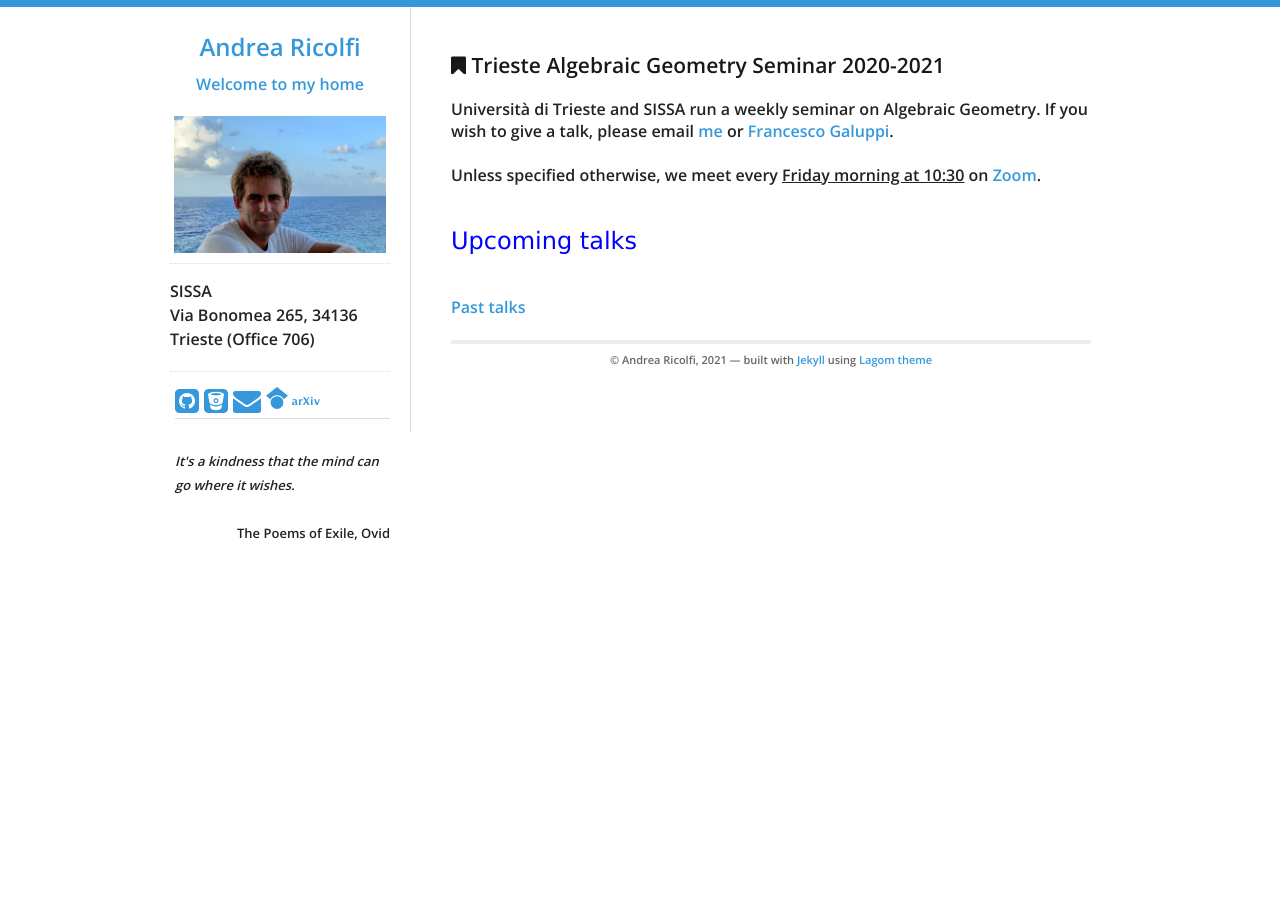
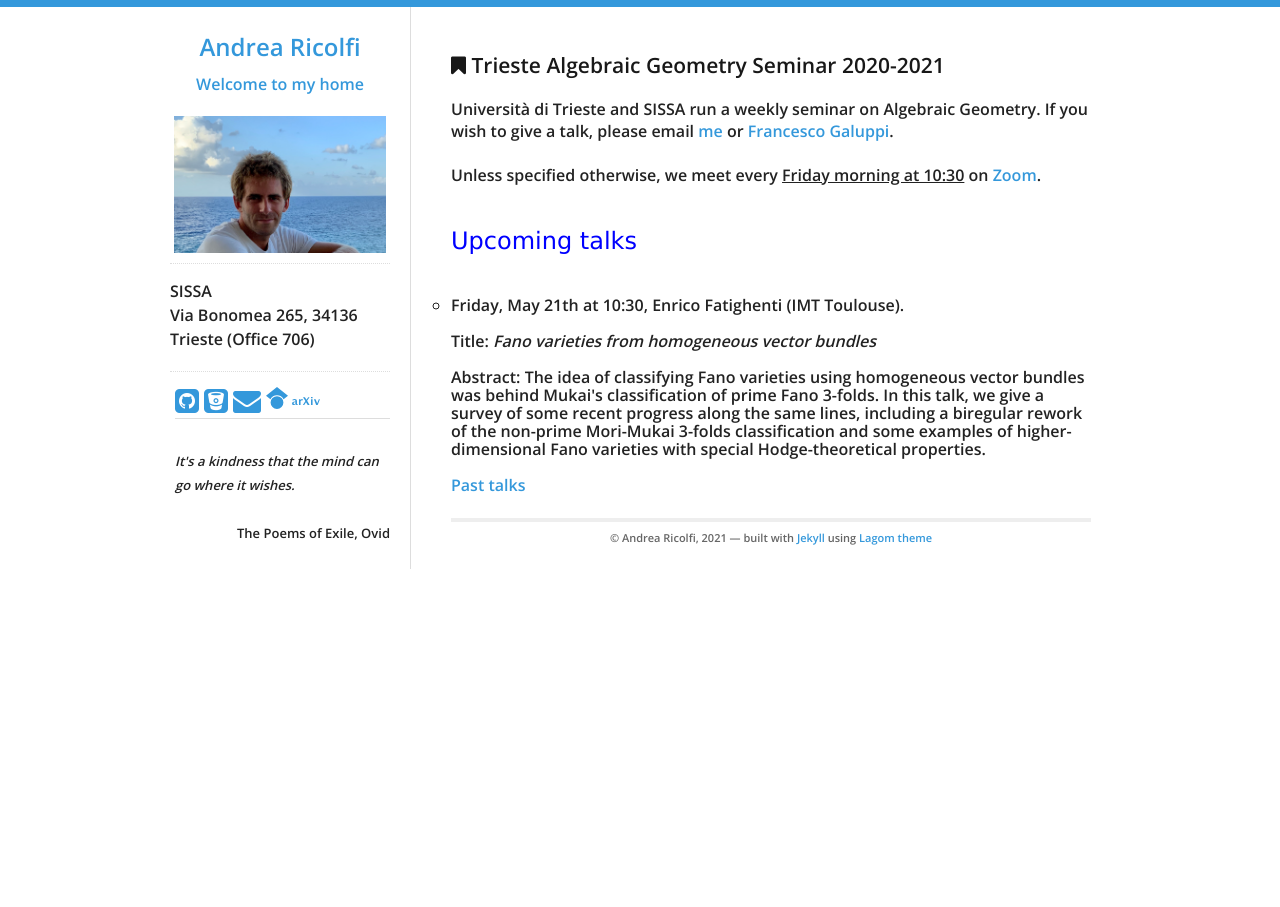
Before and after one commit to atricolfi/atricolfi.github.io, a Jekyll site: the page built from MATHEMATICS/AGseminar.html, in a window 1280 px wide. Built offline with Jekyll 4.4.1, drawn with Linux system fonts in a browser that asks for light colours.

Commit message:
Update AGseminar.html

```diff
--- a/MATHEMATICS/AGseminar.html
+++ b/MATHEMATICS/AGseminar.html
@@ -24,9 +24,17 @@ Upcoming talks
 
   <ul style="list-style-type:circle">
 
-
-
-
+    <li> Friday, May 21th at 10:30, Enrico Fatighenti (IMT Toulouse).
+<br>
+  <br>
+Title: <em>Fano varieties from homogeneous vector bundles</em>
+  <br>
+  <br>
+Abstract:
+The idea of classifying Fano varieties using homogeneous vector bundles was behind Mukai's classification of prime Fano 3-folds.
+    In this talk, we give a survey of some recent progress along the same lines, including a biregular rework of the non-prime
+    Mori-Mukai 3-folds classification and some examples of higher-dimensional Fano varieties with special Hodge-theoretical properties.
+ </li>
 
 
 </ul>
```
